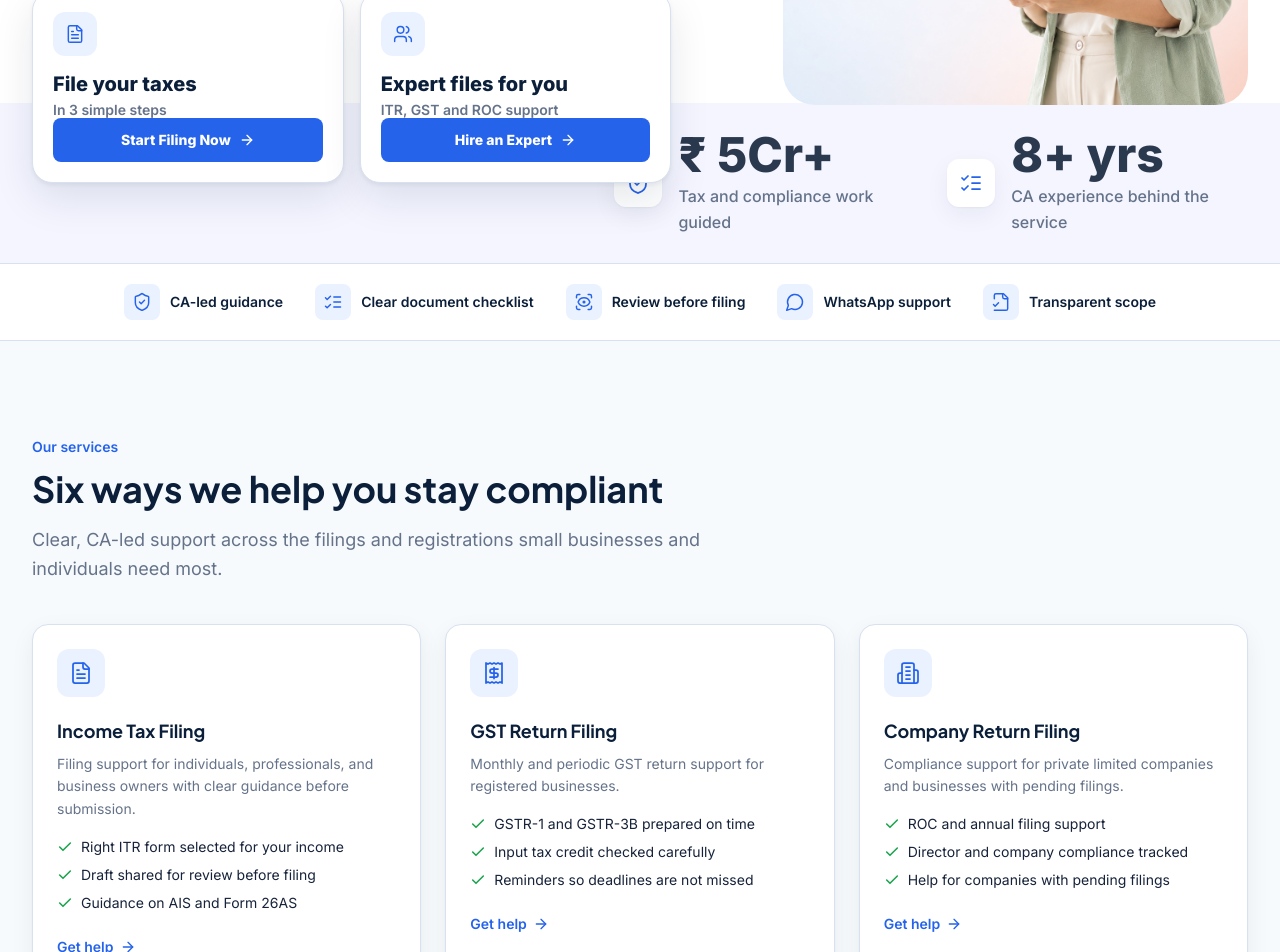
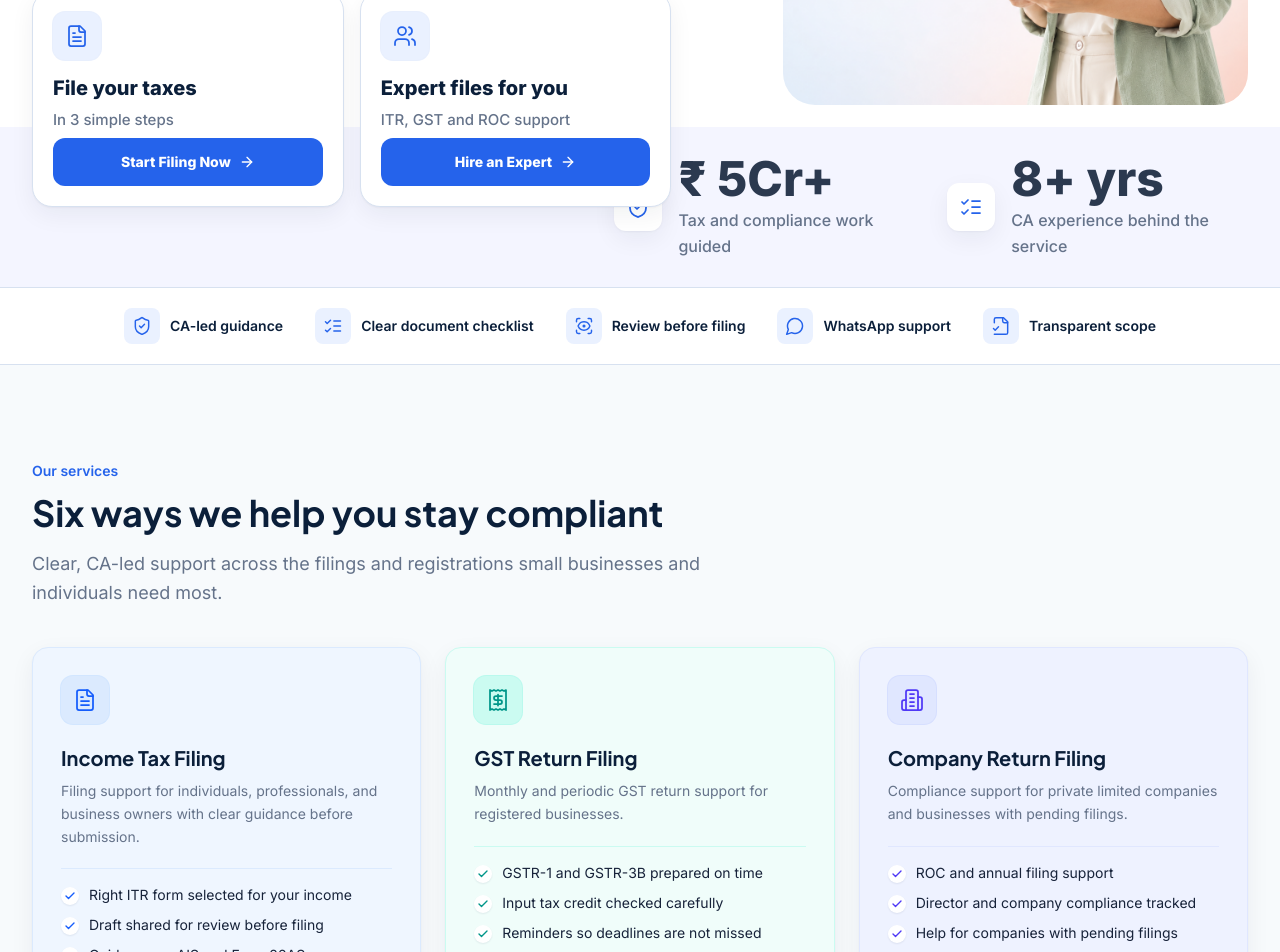
Before and after one commit to socialmediahustle04/easytaxplanners, a Next.js app: page / in a window 1280 px wide. Shown: the part 440-1392 px from the top of the page. Built offline with nearby package versions, Linux system fonts and the light colour scheme.

Commit message:
Improve hero and service card spacing

```diff
--- a/src/app/page.tsx
+++ b/src/app/page.tsx
@@ -49,7 +49,7 @@ export default function HomePage() {
         />
         <div className="mt-10 grid gap-6 sm:grid-cols-2 lg:grid-cols-3">
           {homepageOfferings.map((offering, index) => (
-            <Reveal key={offering.slug} delay={index * 0.05}>
+            <Reveal key={offering.slug} delay={index * 0.05} className="h-full">
               <ServiceCard offering={offering} />
             </Reveal>
           ))}
--- a/src/components/Hero.tsx
+++ b/src/components/Hero.tsx
@@ -96,16 +96,25 @@ export function Hero() {
                     key={card.href}
                     href={card.href}
                     aria-label={`${card.title} - ${card.ctaLabel}`}
-                    className="group flex min-h-[180px] flex-col rounded-[1.25rem] border border-line bg-surface p-5 shadow-[var(--shadow-card-hover)] transition-all duration-200 hover:-translate-y-1"
+                    className="group relative flex min-h-[216px] flex-col rounded-[1.25rem] border border-line bg-surface p-5 shadow-[var(--shadow-card)] transition-all duration-200 hover:-translate-y-1 hover:border-brand/50 hover:shadow-[var(--shadow-card-hover)] focus-visible:-translate-y-1 focus-visible:border-brand focus-visible:shadow-[var(--shadow-card-hover)]"
                   >
-                    <span className="inline-flex h-11 w-11 items-center justify-center rounded-xl bg-brand-soft text-brand">
-                      <Icon className="h-5 w-5" strokeWidth={1.75} aria-hidden="true" />
+                    <span
+                      className="pointer-events-none absolute -top-3 left-5 inline-flex translate-y-1 items-center gap-1.5 whitespace-nowrap rounded-full bg-gradient-to-r from-brand to-indigo-600 px-3 py-1 text-xs font-semibold text-white opacity-0 shadow-[0_8px_20px_-6px_rgba(37,99,235,0.6)] transition-all duration-200 group-hover:translate-y-0 group-hover:opacity-100 group-focus-visible:translate-y-0 group-focus-visible:opacity-100"
+                    >
+                      <CheckCircle2 className="h-3.5 w-3.5" strokeWidth={2} aria-hidden="true" />
+                      {card.activeLabel}
                     </span>
-                    <p className="mt-4 text-lg font-extrabold leading-tight text-navy lg:text-xl">{card.title}</p>
-                    <p className="mt-1 text-sm font-semibold leading-tight text-muted">
-                      {card.subtitle}
-                    </p>
-                    <span className="mt-auto inline-flex w-full items-center justify-center gap-2 rounded-lg bg-brand px-5 py-3 text-sm font-extrabold text-white transition-colors duration-200 group-hover:bg-brand-dark">
+
+                    <span className="inline-flex h-12 w-12 items-center justify-center rounded-xl bg-brand-soft text-brand ring-1 ring-brand/10 transition-transform duration-200 group-hover:scale-105">
+                      <Icon className="h-6 w-6" strokeWidth={1.75} aria-hidden="true" />
+                    </span>
+
+                    <div className="mt-4">
+                      <p className="text-xl font-extrabold leading-tight text-navy">{card.title}</p>
+                      <p className="mt-2 text-[15px] font-medium leading-normal text-muted">{card.subtitle}</p>
+                    </div>
+
+                    <span className="mt-auto inline-flex w-full items-center justify-center gap-2 rounded-xl bg-brand px-5 py-3.5 text-sm font-extrabold text-white transition-colors duration-200 group-hover:bg-brand-dark">
                       {card.ctaLabel}
                       <ArrowRight
                         className="h-4 w-4 transition-transform duration-200 group-hover:translate-x-0.5"
--- a/src/components/ServiceCard.tsx
+++ b/src/components/ServiceCard.tsx
@@ -3,36 +3,122 @@ import { ArrowRight, Check } from "lucide-react";
 import type { ServiceLike } from "@/content/types";
 import { offeringHref } from "@/content/offerings";
 import { iconMap } from "@/lib/icon-map";
+import { cn } from "@/lib/utils";
+
+// Original EasyTaxPlanners tonal card system. Soft, calm tints only.
+// Blue maps to the brand colour (#2563eb) and green to success (#16a34a),
+// so these stay consistent with the rest of the site; teal/indigo/amber
+// extend the palette for a premium, scannable multi-service grid.
+type Tone = "blue" | "teal" | "indigo" | "green" | "amber";
+
+const toneStyles: Record<
+  Tone,
+  { card: string; badge: string; divider: string; check: string; cta: string; ring: string }
+> = {
+  blue: {
+    card: "bg-blue-50 border-blue-100 hover:border-blue-300",
+    badge: "bg-blue-100 text-blue-600 ring-blue-200/60",
+    divider: "border-blue-100",
+    check: "text-blue-600",
+    cta: "text-blue-700",
+    ring: "focus-visible:ring-blue-500",
+  },
+  teal: {
+    card: "bg-teal-50 border-teal-100 hover:border-teal-300",
+    badge: "bg-teal-100 text-teal-600 ring-teal-200/60",
+    divider: "border-teal-100",
+    check: "text-teal-600",
+    cta: "text-teal-700",
+    ring: "focus-visible:ring-teal-500",
+  },
+  indigo: {
+    card: "bg-indigo-50 border-indigo-100 hover:border-indigo-300",
+    badge: "bg-indigo-100 text-indigo-600 ring-indigo-200/60",
+    divider: "border-indigo-100",
+    check: "text-indigo-600",
+    cta: "text-indigo-700",
+    ring: "focus-visible:ring-indigo-500",
+  },
+  green: {
+    card: "bg-green-50 border-green-100 hover:border-green-300",
+    badge: "bg-green-100 text-green-600 ring-green-200/60",
+    divider: "border-green-100",
+    check: "text-green-600",
+    cta: "text-green-700",
+    ring: "focus-visible:ring-green-500",
+  },
+  amber: {
+    card: "bg-amber-50 border-amber-100 hover:border-amber-300",
+    badge: "bg-amber-100 text-amber-600 ring-amber-200/60",
+    divider: "border-amber-100",
+    check: "text-amber-600",
+    cta: "text-amber-700",
+    ring: "focus-visible:ring-amber-500",
+  },
+};
+
+// Stable, content-driven tone assignment per offering.
+const toneBySlug: Record<string, Tone> = {
+  "income-tax-filing": "blue",
+  "gst-return-filing": "teal",
+  "company-return-filing": "indigo",
+  "gst-registration": "green",
+  "company-incorporation": "amber",
+  "financial-statements": "blue",
+};
+
+const toneOrder: Tone[] = ["blue", "teal", "indigo", "green", "amber"];
+
+function toneForSlug(slug: string): Tone {
+  const mapped = toneBySlug[slug];
+  if (mapped) return mapped;
+  // Deterministic fallback so future offerings still get a stable colour.
+  let sum = 0;
+  for (let i = 0; i < slug.length; i += 1) sum += slug.charCodeAt(i);
+  return toneOrder[sum % toneOrder.length];
+}
 
 export function ServiceCard({ offering }: { offering: ServiceLike }) {
   const Icon = iconMap[offering.icon];
   const href = offeringHref(offering);
+  const tone = toneStyles[toneForSlug(offering.slug)];
 
   return (
     <Link
       href={href}
-      className="group flex h-full flex-col rounded-2xl border border-line bg-surface p-6 shadow-card transition-all duration-200 hover:-translate-y-0.5 hover:border-brand/40 hover:shadow-[var(--shadow-card-hover)]"
+      className={cn(
+        "group flex h-full flex-col rounded-2xl border p-6 shadow-card transition-all duration-200 hover:-translate-y-1 hover:shadow-[var(--shadow-card-hover)] focus-visible:outline-none focus-visible:ring-2 focus-visible:ring-offset-2 sm:p-7",
+        tone.card,
+        tone.ring,
+      )}
     >
-      <span className="inline-flex h-12 w-12 items-center justify-center rounded-xl bg-brand-soft text-brand">
+      <span
+        className={cn(
+          "inline-flex h-12 w-12 items-center justify-center rounded-xl ring-1 transition-transform duration-200 group-hover:scale-105",
+          tone.badge,
+        )}
+      >
         <Icon className="h-6 w-6" strokeWidth={1.75} aria-hidden="true" />
       </span>
 
-      <h3 className="mt-5 text-lg font-bold text-navy">{offering.title}</h3>
+      <h3 className="mt-5 text-lg font-bold text-navy sm:text-xl">{offering.title}</h3>
       <p className="mt-2 text-sm leading-relaxed text-muted">{offering.summary}</p>
 
-      <ul className="mt-4 space-y-2">
+      <ul className={cn("mt-5 space-y-2.5 border-t pt-4", tone.divider)}>
         {offering.cardBullets.map((bullet) => (
-          <li key={bullet} className="flex items-start gap-2 text-sm text-ink">
-            <Check className="mt-0.5 h-4 w-4 shrink-0 text-success" strokeWidth={2.25} aria-hidden="true" />
+          <li key={bullet} className="flex items-start gap-2.5 text-sm text-ink">
+            <span className="mt-0.5 inline-flex h-[18px] w-[18px] shrink-0 items-center justify-center rounded-full bg-surface shadow-[0_1px_2px_rgba(11,31,58,0.08)]">
+              <Check className={cn("h-3 w-3", tone.check)} strokeWidth={2.75} aria-hidden="true" />
+            </span>
             <span>{bullet}</span>
           </li>
         ))}
       </ul>
 
-      <span className="mt-6 inline-flex items-center gap-1.5 text-sm font-semibold text-brand">
+      <span className={cn("mt-6 inline-flex items-center gap-1.5 text-sm font-bold", tone.cta)}>
         Get help
         <ArrowRight
-          className="h-4 w-4 transition-transform duration-200 group-hover:translate-x-0.5"
+          className="h-4 w-4 transition-transform duration-200 group-hover:translate-x-1"
           aria-hidden="true"
         />
       </span>
--- a/src/content/homepage.ts
+++ b/src/content/homepage.ts
@@ -20,6 +20,8 @@ export const hero = {
       ctaLabel: "Start Filing Now",
       href: "/services/income-tax-filing",
       tone: "brand",
+      // Shown as a hover/focus ribbon at the top edge of the card.
+      activeLabel: "Guided filing with CA review",
     },
     {
       icon: "users",
@@ -28,6 +30,7 @@ export const hero = {
       ctaLabel: "Hire an Expert",
       href: "/contact",
       tone: "brand",
+      activeLabel: "Handled by a CA-led team",
     },
   ],
   proofStats: [
```
